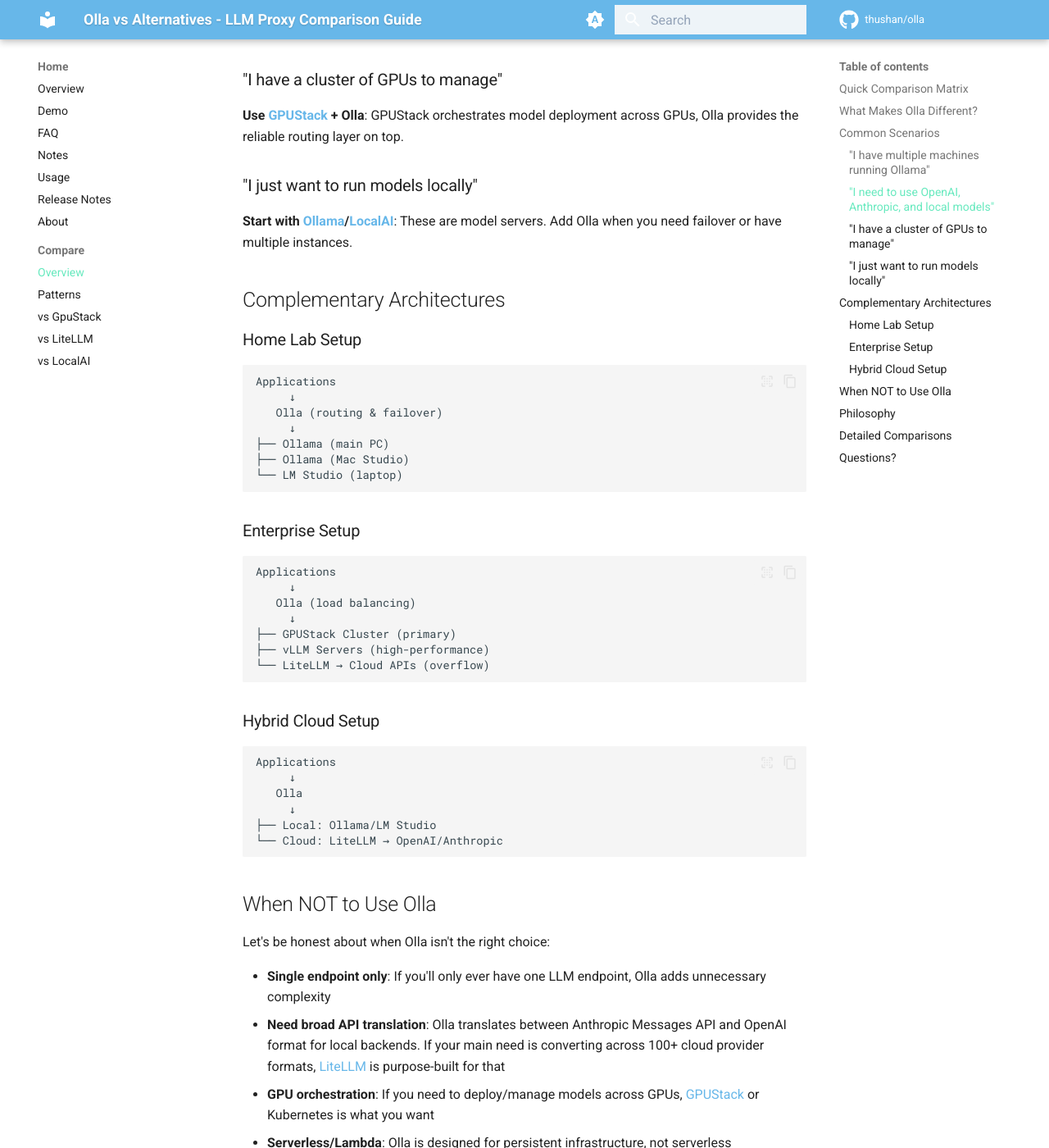
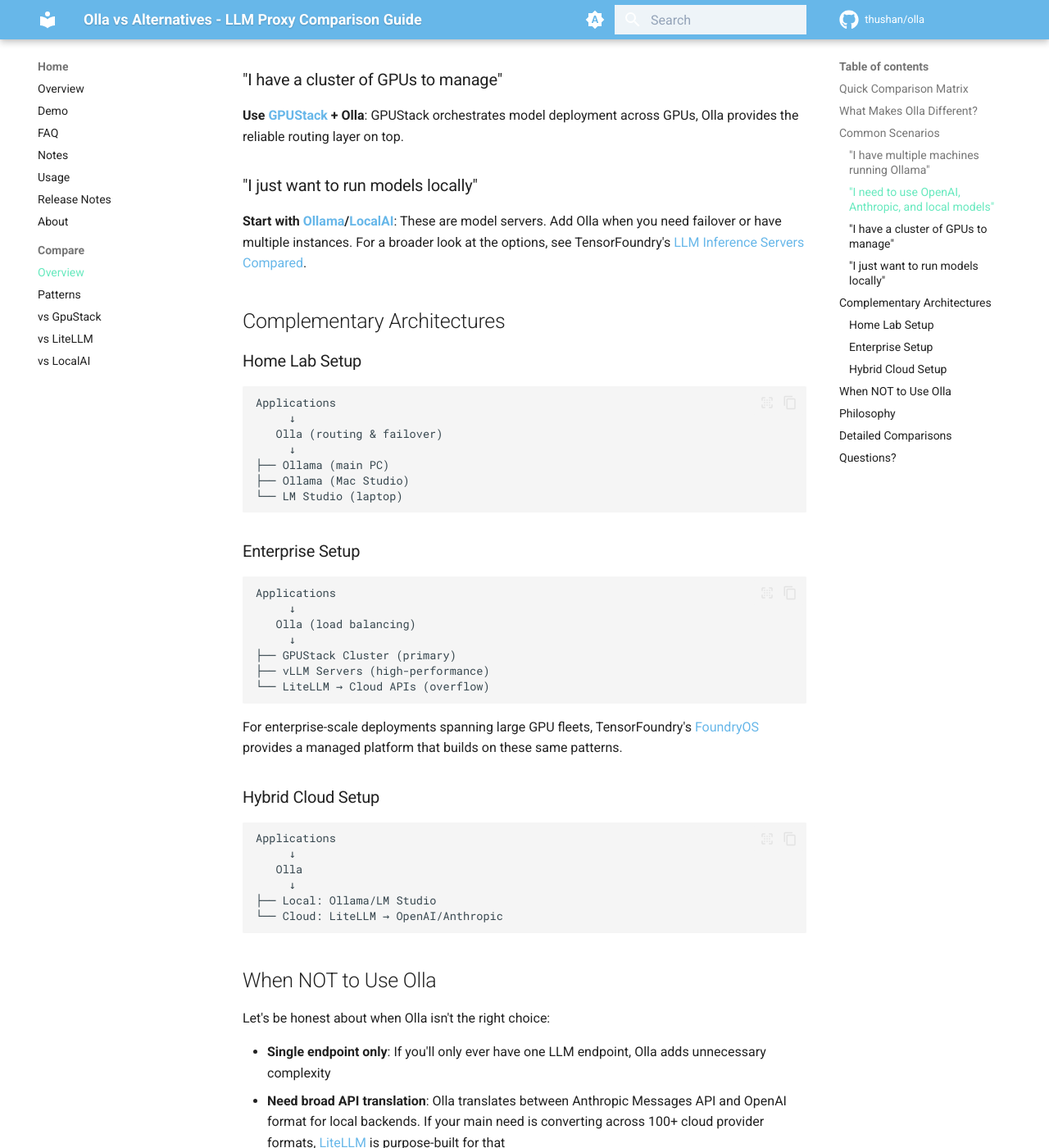
Before and after one commit to leo-3889/olla, an MkDocs documentation site: the page built from docs/content/compare/overview.md, in a window 1280 px wide and 1400 px high, scrolled down 1730 px. Shown: the whole window at 82% size. Built offline with MkDocs 1.6.1 and Material for MkDocs 9.7.7, drawn with Linux system fonts in a browser that asks for light colours; comment, search, counter and statistics services are not loaded; some of the changed text lies outside the part shown.

Commit message:
docs: link TensorFoundry blog posts and products from compare pages

````diff
--- a/docs/content/compare/overview.md
+++ b/docs/content/compare/overview.md
@@ -49,7 +49,7 @@
 **Use [GPUStack](./gpustack.md) + Olla**: GPUStack orchestrates model deployment across GPUs, Olla provides the reliable routing layer on top.
 
 ### "I just want to run models locally"
-**Start with [Ollama](https://github.com/ollama/ollama)/[LocalAI](./localai.md)**: These are model servers. Add Olla when you need failover or have multiple instances.
+**Start with [Ollama](https://github.com/ollama/ollama)/[LocalAI](./localai.md)**: These are model servers. Add Olla when you need failover or have multiple instances. For a broader look at the options, see TensorFoundry's [LLM Inference Servers Compared](https://tensorfoundry.io/blog/llm-inference-servers-compared).
 
 ## Complementary Architectures
 
@@ -74,6 +74,8 @@
 ├── vLLM Servers (high-performance)
 └── LiteLLM → Cloud APIs (overflow)
 ```
+
+For enterprise-scale deployments spanning large GPU fleets, TensorFoundry's [FoundryOS](https://tensorfoundry.io/products/foundryos) provides a managed platform that builds on these same patterns.
 
 ### Hybrid Cloud Setup
 ```
@@ -102,7 +104,7 @@
 
 For in-depth comparisons with specific tools:
 
-- [Olla vs LiteLLM](./litellm.md) - API gateway vs infrastructure proxy
+- [Olla vs LiteLLM](./litellm.md) - API gateway vs infrastructure proxy (also see TensorFoundry's [Olla vs LiteLLM - Choosing an LLM Proxy](https://tensorfoundry.io/blog/olla-vs-litellm))
 - [Olla vs GPUStack](./gpustack.md) - Orchestration vs routing
 - [Olla vs LocalAI](./localai.md) - Model serving vs load balancing
 - [Integration Patterns](./integration-patterns.md) - Using tools together
````
Also changed, not shown: docs/content/compare/gpustack.md (+2 -0 lines), docs/content/compare/litellm.md (+4 -0 lines).
